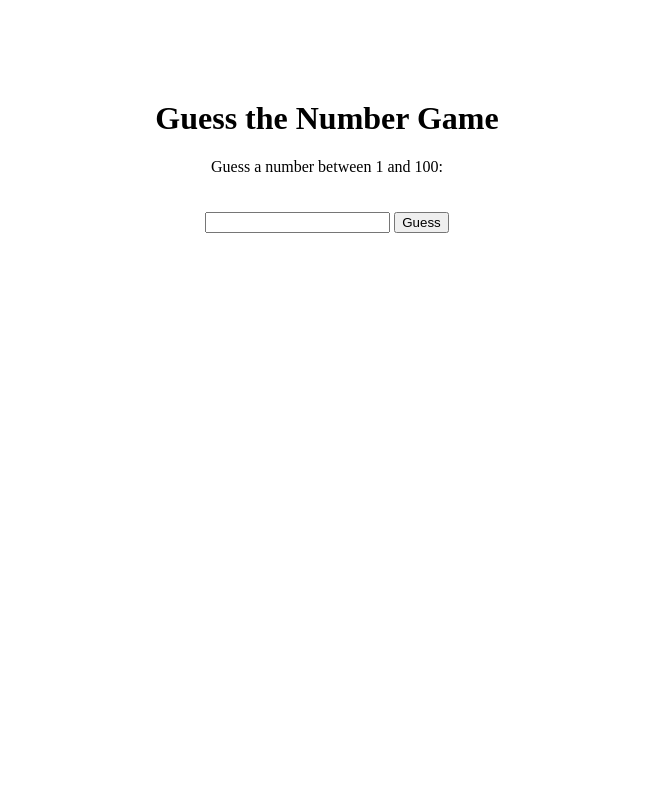
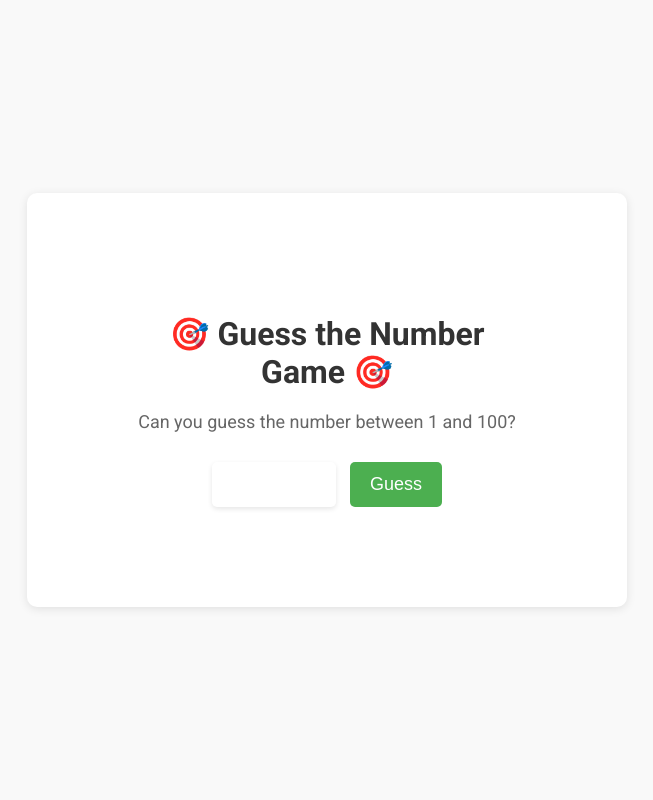
Before and after one commit to monika1789/Guess_Number_Game, a Django app: page / in a window 1280 px wide. Shown: the whole page, without its empty margins (313-966 px from the left). Run offline with Django 4.2, Linux system fonts and the light colour scheme; data comes from the database, SQL or seed files in the repository; both versions use the stored data as it was after the commit.

Commit message:
branch1-Improved the code

```diff
--- a/game/models.py
+++ b/game/models.py
@@ -3,5 +3,5 @@ from django.db import models
 # Create your models here.
 class Game(models.Model):
     secret_number = models.IntegerField()
-    min_range = models.IntegerField(default=1)
-    max_range = models.IntegerField(default=10)
+    min_range = models.IntegerField()
+    max_range = models.IntegerField()
--- a/game/templates/game/home.html
+++ b/game/templates/game/home.html
@@ -1,26 +1,96 @@
 <!DOCTYPE html>
-<html>
+<html lang="en">
 <head>
+    <meta charset="UTF-8">
+    <meta name="viewport" content="width=device-width, initial-scale=1.0">
     <title>Guess the Number</title>
+    <link rel="stylesheet" href="https://fonts.googleapis.com/css?family=Roboto:300,400,500,700&display=swap">
     <style>
+        body {
+            font-family: 'Roboto', sans-serif;
+            background-color: #f9f9f9;
+            margin: 0;
+            padding: 0;
+            display: flex;
+            justify-content: center;
+            align-items: center;
+            height: 100vh;
+        }
         .container {
+            background-color: #fff;
+            border-radius: 10px;
+            box-shadow: 0 2px 10px rgba(0, 0, 0, 0.1);
+            padding: 100px;
             text-align: center;
-            margin-top: 100px;
+            max-width: 400px;
+            width: 100%;
+            overflow: hidden;
         }
-        input {
-            margin-top: 20px;
+        h1 {
+            color: #333;
+            font-size: 32px;
+            margin-bottom: 20px;
+        }
+        p {
+            color: #666;
+            font-size: 18px;
+            margin-bottom: 30px;
+        }
+        input[type="number"] {
+            width: 100px;
+            padding: 12px;
+            border: none;
+            border-radius: 5px;
+            font-size: 18px;
+            outline: none;
+            box-shadow: 0 2px 5px rgba(0, 0, 0, 0.1);
+            transition: box-shadow 0.3s;
+        }
+        input[type="number"]:focus {
+            box-shadow: 0 2px 10px rgba(0, 0, 0, 0.2);
+        }
+        input[type="submit"] {
+            background-color: #4CAF50;
+            color: white;
+            padding: 12px 20px;
+            border: none;
+            border-radius: 5px;
+            cursor: pointer;
+            font-size: 18px;
+            margin-left: 10px;
+            transition: background-color 0.3s;
+        }
+        input[type="submit"]:hover {
+            background-color: #45a049;
         }
         .message {
+            font-size: 20px;
+            margin-top: 30px;
+            color: #4CAF50;
+        }
+        .restart-btn {
+            display: inline-block;
+            background-color: #DC143C;
+            color: white;
+            padding: 12px 20px;
+            border: none;
+            border-radius: 5px;
+            cursor: pointer;
+            font-size: 18px;
             margin-top: 20px;
-            font-weight: bold;
-            color: blue;
+            text-decoration: none;
+            transition: background-color 0.3s;
         }
+        .restart-btn:hover {
+            background-color: #8B0000;
+        }
+
     </style>
 </head>
 <body>
     <div class="container">
-        <h1>Guess the Number Game</h1>
-        <p>Guess a number between {{ game.min_range }} and {{ game.max_range }}:</p>
+        <h1>🎯 Guess the Number Game 🎯</h1>
+        <p>Can you guess the number between {{ game.min_range }} and {{ game.max_range }}?</p>
         <form method="post" action="{% url 'guess' %}">
             {% csrf_token %}
             <input type="number" name="guessed_number" required>
@@ -29,6 +99,10 @@
         {% if message %}
             <p class="message">{{ message }}</p>
         {% endif %}
+        {% if message == 'Congratulations! You guessed the number.' %}
+            <a href="{% url 'restart' %}" class="restart-btn">🔄 Start New Game 🔄</a>
+        {% endif %}
+
     </div>
 </body>
 </html>
--- a/game/urls.py
+++ b/game/urls.py
@@ -4,4 +4,6 @@ from . import views
 urlpatterns = [
     path('', views.home, name='home'),
     path('guess/', views.guess, name='guess'),
+    path('restart/',views.restart, name='restart'),
+    path('games/', views.game_list, name='game-list'),
 ]
--- a/game/views.py
+++ b/game/views.py
@@ -1,17 +1,26 @@
 from django.shortcuts import render, redirect
+from django.http import JsonResponse
+from django.http import HttpResponseRedirect
 from .models import Game
 import random
 
 # Create your views here.
 
 def home(request):
+    print("Home view called")
+    # Check if there is an existing Game object
     game = Game.objects.first()
     if not game:
-        game = Game.objects.create(secret_number=random.randint(game.min_range, game.max_range))
+        # If no existing Game object, create a new one
+        game = Game.objects.create(min_range=1, max_range=100)
+        game.secret_number = random.randint(game.min_range, game.max_range)
     else:
+        # If an existing Game object is found, update its secret_number
         game.secret_number = random.randint(game.min_range, game.max_range)
-        game.save()
-    print("Secret number:", game.secret_number)
+
+    # Save the changes to the Game object
+    game.save()
+
     return render(request, 'game/home.html', {'game': game})
 
 def guess(request):
@@ -26,3 +35,16 @@ def guess(request):
             message = 'Try a lower number.'
         return render(request,'game/home.html',{'game':game ,'message':message})
     return redirect('home')
+
+def restart(request):
+    print("Restart view called")
+    game = Game.objects.first()
+    if game:
+        game.secret_number = random.randint(game.min_range,game.max_range)
+        game.save()
+    return HttpResponseRedirect('/')
+# For testing purposes
+def game_list(request):
+    games = Game.objects.all()
+    data = [{'id': game.id, 'max_range': game.max_range,'min_range':game.min_range,'secret_number': game.secret_number} for game in games]
+    return JsonResponse(data, safe=False)
```
Also changed, not shown: db.sqlite3, game/migrations/0002_alter_game_max_range.py (added).
